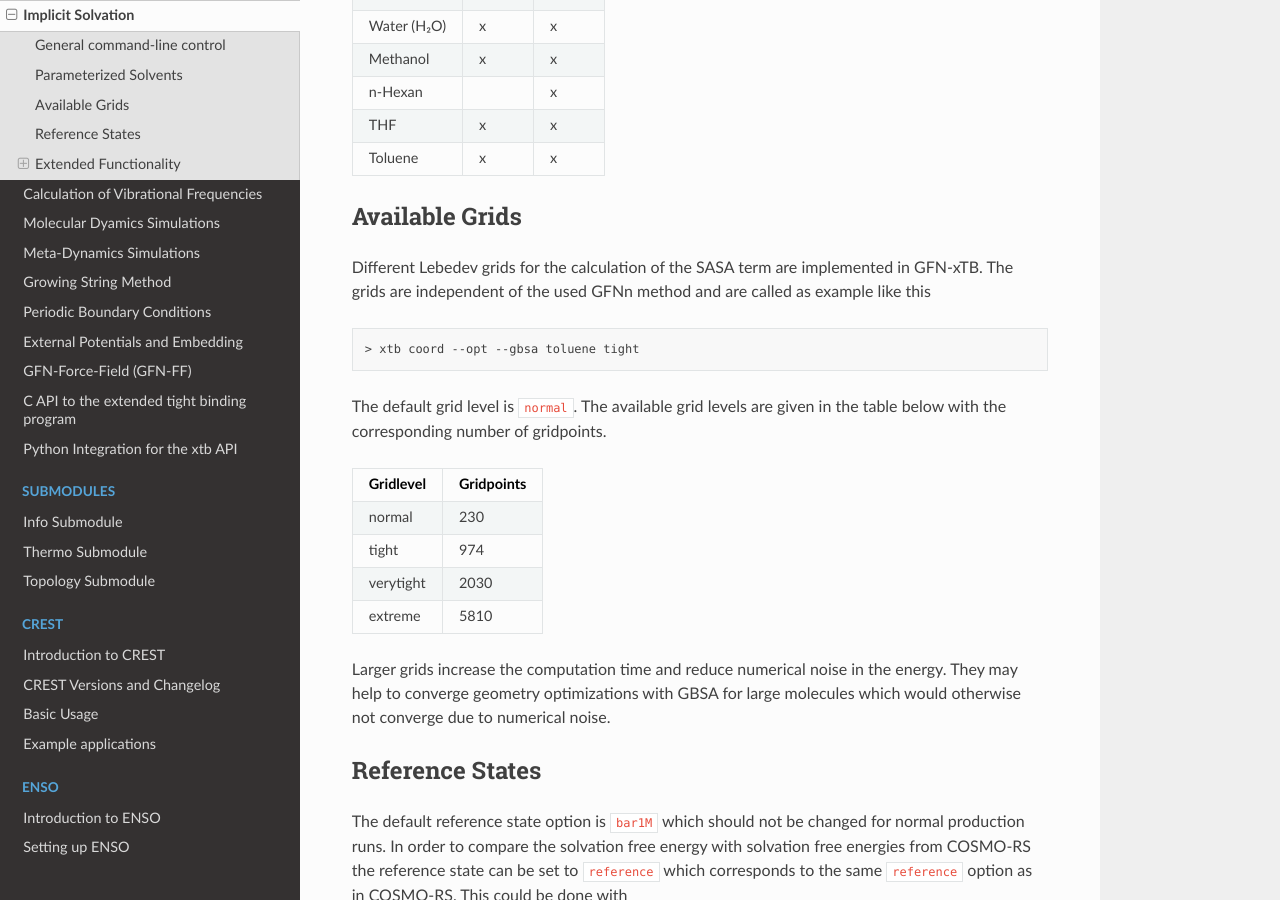
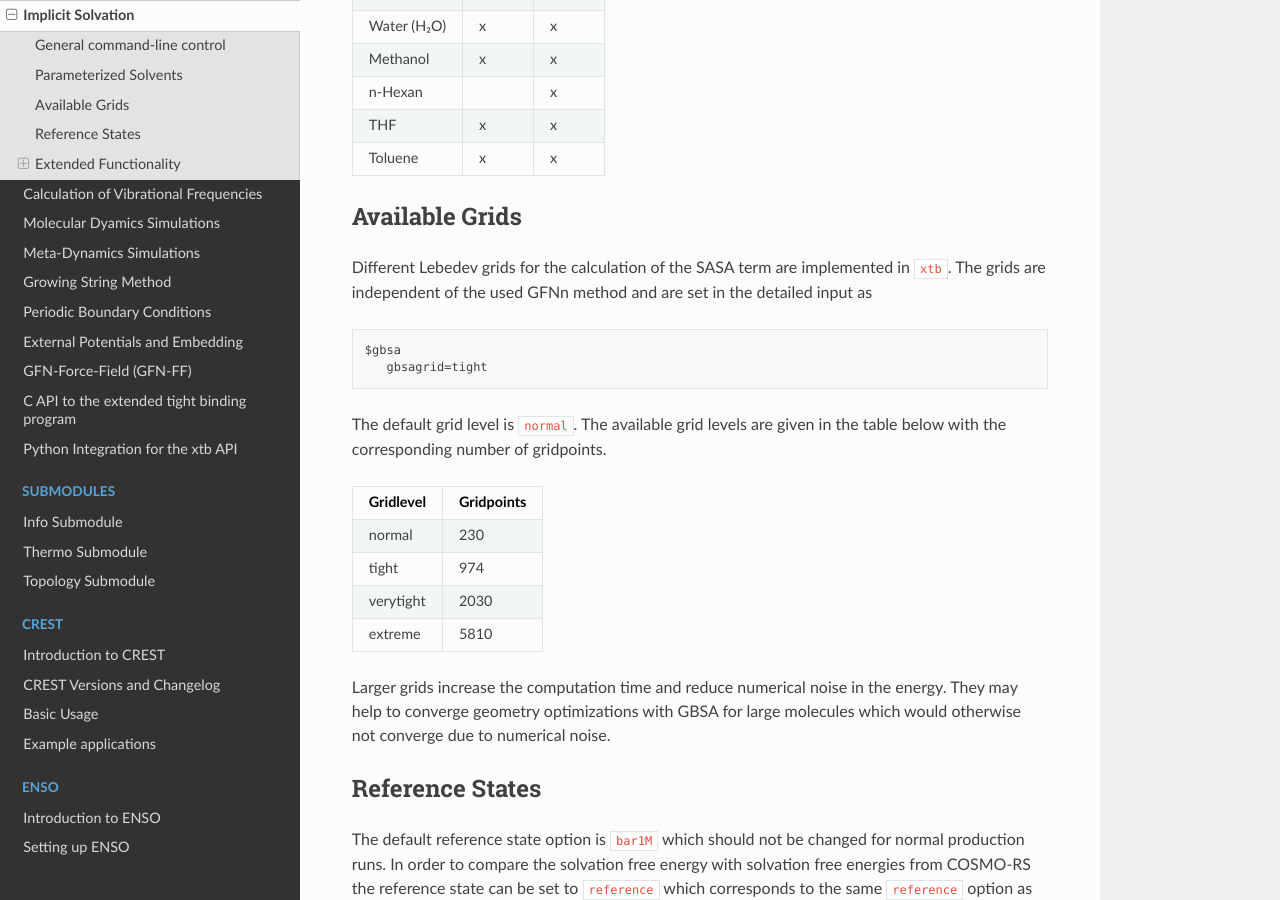
Before and after one commit to grimme-lab/xtb_docs, a Sphinx documentation site: the page built from source/gbsa.rst, in a window 1280 px wide and 900 px high, scrolled down 1887 px. Built offline with Sphinx 7.4.7 and the Read the Docs theme 2.0.0, drawn with Linux system fonts in a browser that asks for light colours.

Commit message:
Fix description of GBSA grid keyword

```diff
--- a/source/gbsa.rst
+++ b/source/gbsa.rst
@@ -110,12 +110,14 @@ Available Grids
 ===============
 
 Different Lebedev grids for the calculation of the SASA term are
-implemented in GFN-xTB. The grids are independent of the used GFNn method
-and are called as example like this
+implemented in ``xtb``. The grids are independent of the used GFNn method
+and are set in the detailed input as
 
-.. code:: bash
+.. code-block:: text
 
-  > xtb coord --opt --gbsa toluene tight
+  $gbsa
+     gbsagrid=tight
+
 
 The default grid level is ``normal``.
 The available grid levels are given in the table below
```
